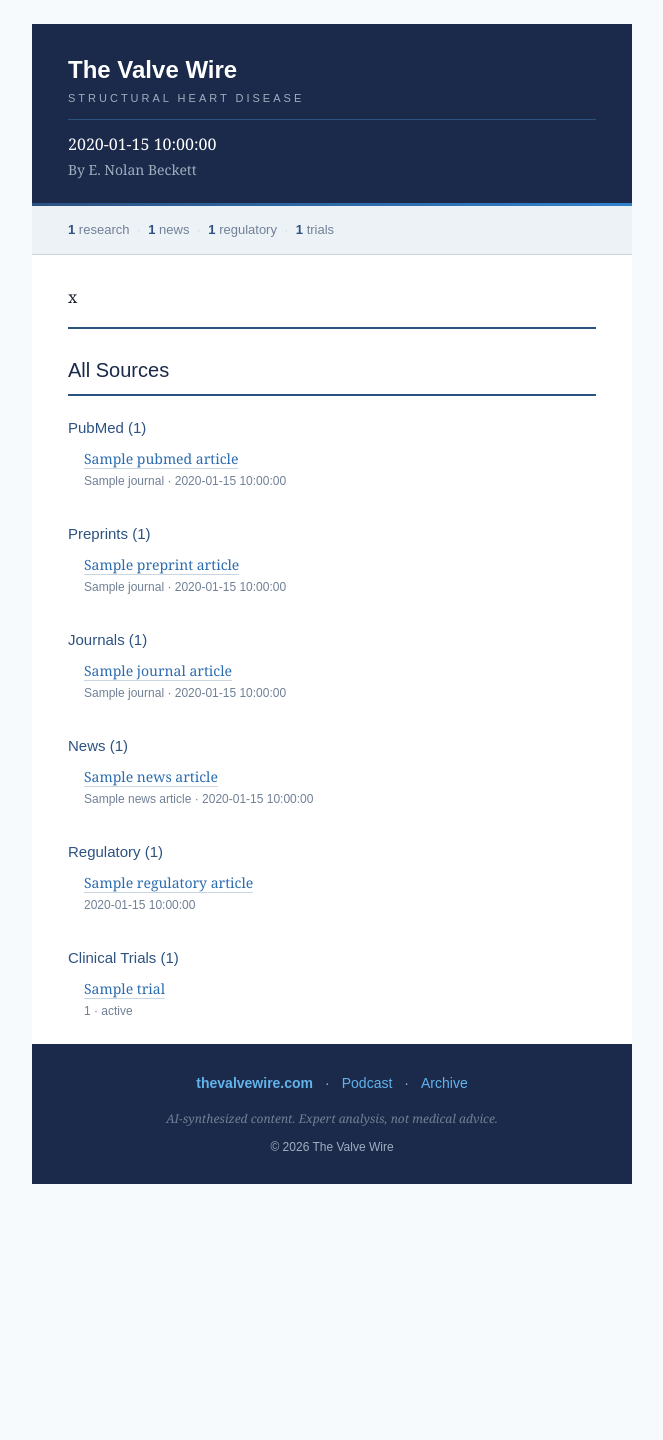
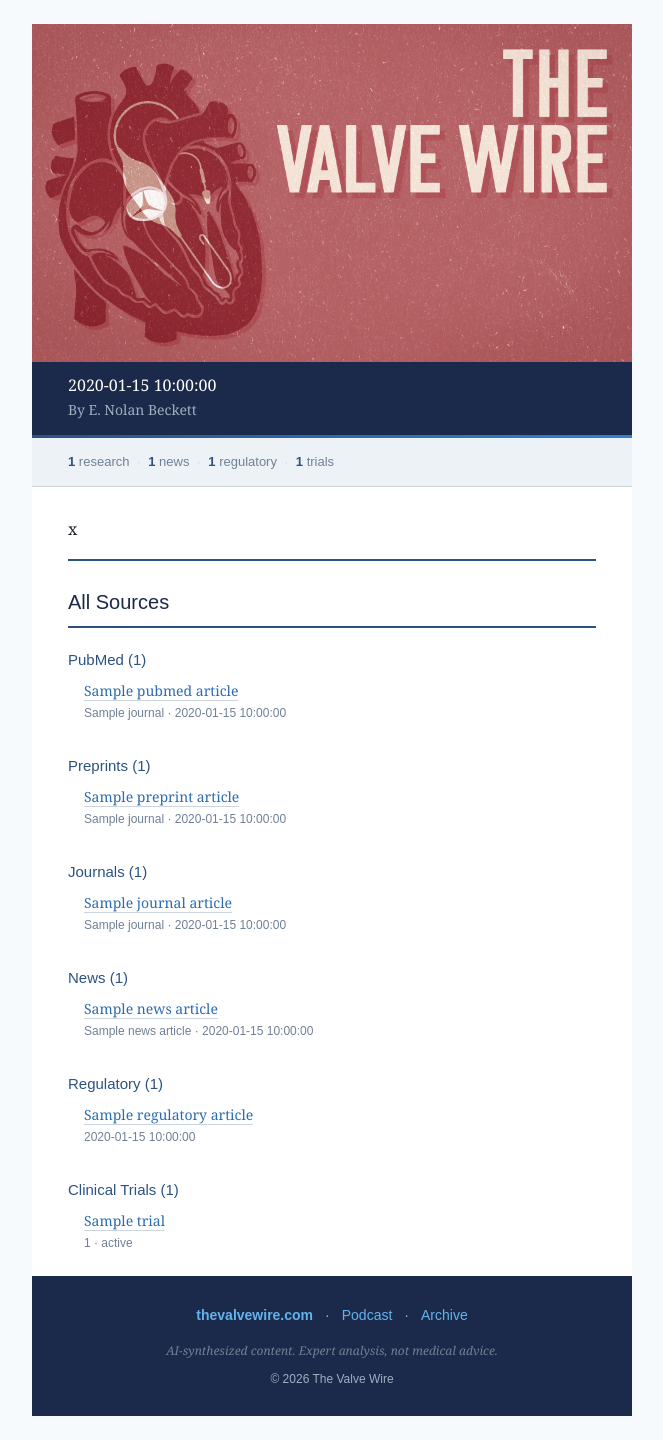
Before and after one commit to mbowdish88/tavr-digest, a Python web app: template templates/digest.html in a window 1280 px wide. Shown: the whole page, without its empty margins (308-971 px from the left). Before the commit the page ends 1184 px from the top, so only its background shows below. Run offline with Jinja, Linux system fonts and the light colour scheme; the template is opened without the code that fills it: most values are stand-ins (such as "Sample title", 1, 10 or a date in 2020).

Commit message:
Add Valve Wire banner image to email header
Replace text-only header with the custom banner art. Date and byline
sit below the image in the navy bar.

Co-Authored-By: Claude Opus 4.6 (1M context) <noreply@anthropic.com>

```diff
--- a/templates/digest.html
+++ b/templates/digest.html
@@ -101,34 +101,17 @@
 <!-- Main container 600px -->
 <table role="presentation" class="email-container" width="600" cellpadding="0" cellspacing="0" border="0" style="max-width:600px; width:100%; background-color:#FFFFFF;">
 
-<!-- ============ HEADER ============ -->
+<!-- ============ HEADER IMAGE ============ -->
 <tr>
-<td style="background-color:#1B2A4A; padding:32px 36px 24px;" bgcolor="#1B2A4A">
-  <table role="presentation" width="100%" cellpadding="0" cellspacing="0" border="0">
-  <tr>
-    <td>
-      <p style="margin:0; font-family:Arial,Helvetica,sans-serif; font-size:24px; font-weight:700; color:#FFFFFF; line-height:1.2;">The Valve Wire</p>
-    </td>
-  </tr>
-  <tr>
-    <td style="padding-top:4px;">
-      <p style="margin:0; font-family:Arial,Helvetica,sans-serif; font-size:11px; color:#A0AEC0; letter-spacing:3px; text-transform:uppercase;">Structural Heart Disease</p>
-    </td>
-  </tr>
-  <tr>
-    <td style="padding-top:12px;">
-      <table role="presentation" width="100%" cellpadding="0" cellspacing="0" border="0">
-      <tr><td style="border-top:1px solid #2C5282; font-size:0; line-height:0;" height="1">&nbsp;</td></tr>
-      </table>
-    </td>
-  </tr>
-  <tr>
-    <td style="padding-top:12px;">
-      <p style="margin:0; font-family:Georgia,'Times New Roman',serif; font-size:16px; color:#FFFFFF; line-height:1.4;">{{ date }}</p>
-      <p style="margin:4px 0 0; font-family:Georgia,'Times New Roman',serif; font-size:14px; color:#A0AEC0; line-height:1.4;">By E. Nolan Beckett</p>
-    </td>
-  </tr>
-  </table>
+<td style="padding:0; background-color:#1B2A4A;" bgcolor="#1B2A4A">
+  <img src="https://raw.githubusercontent.com/mbowdish88/tavr-digest/main/static/banner.jpg" width="600" alt="The Valve Wire" style="display:block; width:100%; max-width:600px; height:auto; border:0;" />
+</td>
+</tr>
+<!-- ============ DATE BAR ============ -->
+<tr>
+<td style="background-color:#1B2A4A; padding:12px 36px 16px;" bgcolor="#1B2A4A">
+  <p style="margin:0; font-family:Georgia,'Times New Roman',serif; font-size:16px; color:#FFFFFF; line-height:1.4;">{{ date }}</p>
+  <p style="margin:4px 0 0; font-family:Georgia,'Times New Roman',serif; font-size:14px; color:#A0AEC0; line-height:1.4;">By E. Nolan Beckett</p>
 </td>
 </tr>
 
```
